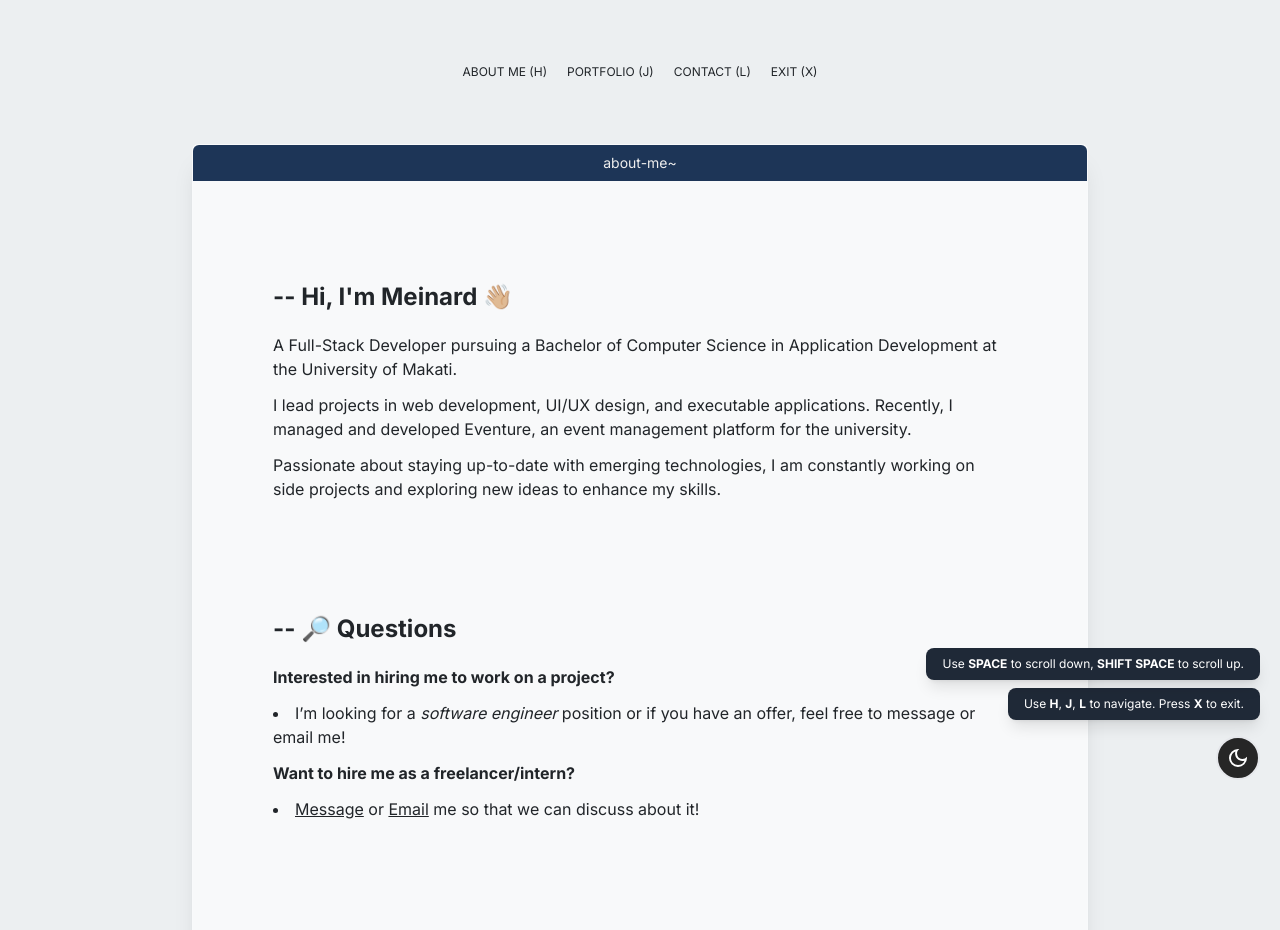
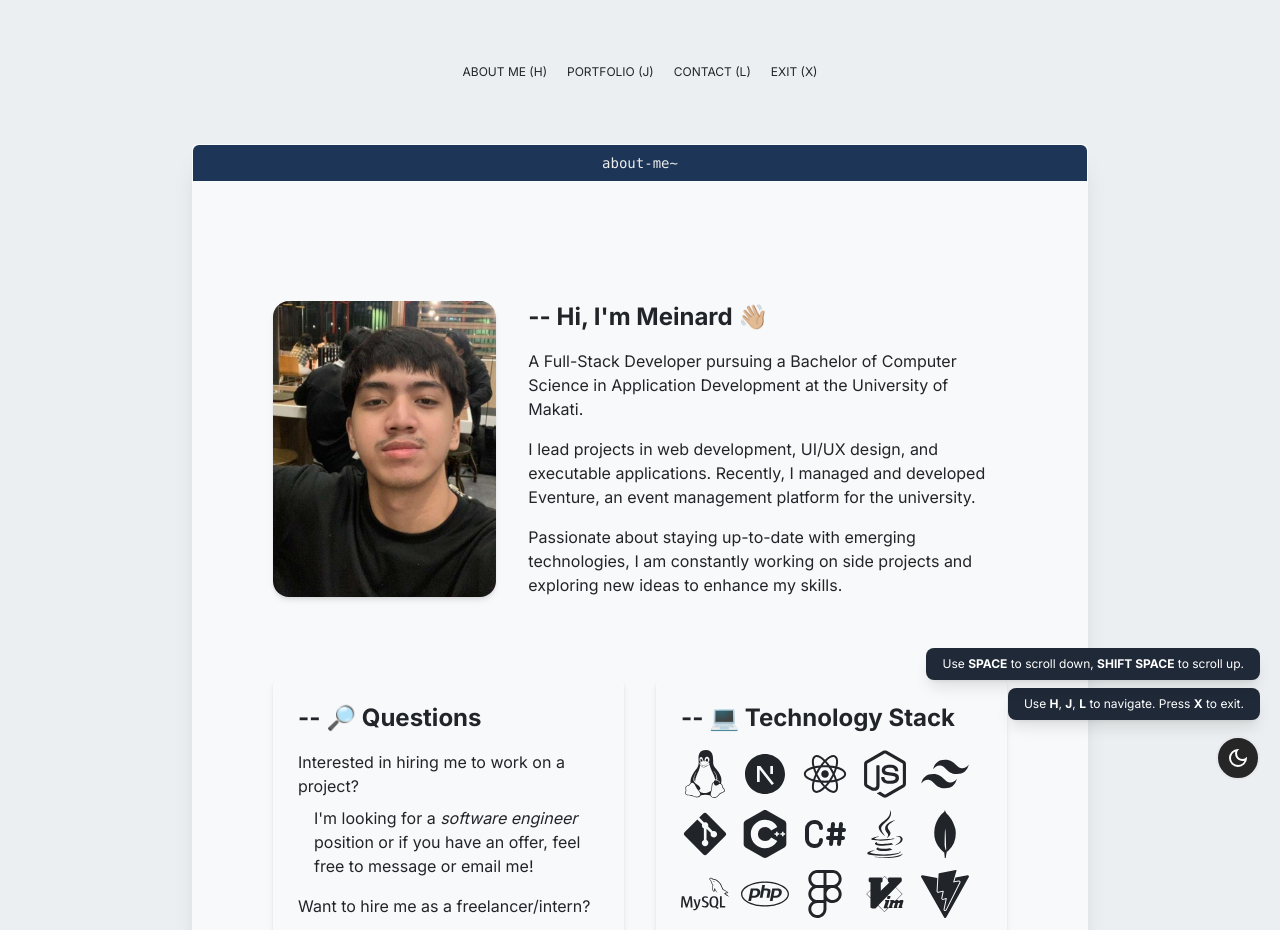
Before and after one commit to MeinardEdrei/Portfolio-Website, a Next.js app: page /About in a window 1280 px wide. Shown: the top 930 px of the page. Built offline with nearby package versions, Linux system fonts and the light colour scheme.

Commit message:
🎨 Enhanced UI/UX and added profile image

```diff
--- a/app/About/page.js
+++ b/app/About/page.js
@@ -1,33 +1,49 @@
 'use client'
 
 import Link from "next/link";
-import { RiNextjsFill } from "react-icons/ri";
-import { RiReactjsFill } from "react-icons/ri";
+import { RiNextjsFill, RiReactjsFill, RiTailwindCssFill } from "react-icons/ri";
 import { FaFigma, FaGitAlt, FaJava, FaLinux, FaNodeJs, FaPhp } from "react-icons/fa";
-import { RiTailwindCssFill } from "react-icons/ri";
 import { SiCloudinary, SiCplusplus, SiMysql, SiVite } from "react-icons/si";
 import { TbBrandCSharp } from "react-icons/tb";
 import { SiMongodb } from "react-icons/si";
 import { DiVim } from "react-icons/di";
 import { AiOutlineDotNet } from "react-icons/ai";
+import Image from "next/image";
 
-const page = () => {
+const AboutMePage = () => {
   return (
     <div>
       <section className="flex justify-center items-center">
-        <div className="bg-[var(--secondary-background)] shadow-xl border-[1px] border-white/15 md:w-[70%] w-[90%] h-full rounded-md"
+        <div
+          className="bg-[var(--secondary-background)] shadow-xl border-[1px] border-white/15 w-[90%] md:w-[70%] h-full rounded-md"
           style={{
             animation: "slide-in .3s ease-out forwards, wobble .5s ease-in-out .3s"
           }}
         >
-          <div className="flex justify-center items-center bg-[--primary] rounded-t-md p-2 text-sm text-[var(--text-inverted)]">about-me~</div>
-          <div className="md:px-10 py-20">
-            <div className="flex flex-col gap-28 p-5 md:px-10">
-              <div className="flex flex-col gap-5">
-                <h1 className="md:text-2xl text-lg font-semibold">
-                  -- Hi, I&apos;m Meinard 👋🏼
+          <div className="flex justify-center items-center bg-[--primary] rounded-t-md p-2 text-sm text-[var(--text-inverted)] font-mono">
+            about-me~
+          </div>
+
+          <div className="md:px-10 py-16 md:py-24">
+            <div className="p-6 md:px-10">
+              {/* Profile Section */}
+              <div className="grid grid-cols-1 md:grid-cols-12 gap-8 mb-20">
+                <div className="md:col-span-4 flex justify-center">
+                  <Image
+                    src="/pfp.png"
+                    width={250}
+                    height={250}
+                    alt="Profile Image"
+                    className="object-cover rounded-2xl shadow-md"
+                  />
+                </div>
+
+                <div className="md:col-span-8">
+                  <h1 className="text-xl md:text-2xl font-semibold mb-4">
+                    -- Hi, I'm Meinard 👋🏼
                   </h1>
-                <div className="flex flex-col gap-3">
+
+                  <div className="space-y-4">
                     <p>
                       A Full-Stack Developer pursuing a Bachelor of Computer Science in Application Development at the University of Makati.
                     </p>
@@ -40,31 +56,41 @@ const page = () => {
                     </p>
                   </div>
                 </div>
-              <div className="flex flex-col gap-5">
-                <h1 className="md:text-2xl text-lg font-semibold">
+              </div>
+
+              {/* Questions and Tech Stack Sections */}
+              <div className="grid grid-cols-1 md:grid-cols-2 gap-8">
+                {/* Questions Section */}
+                <div className="bg-[var(--secondary-background)] p-6 rounded-lg border-[1px] border-white/10 shadow-md">
+                  <h2 className="text-lg md:text-2xl font-semibold mb-4">
                     -- 🔎️ Questions
-                </h1>
-                <div className="flex flex-col gap-3">
-                  <h2>
-                    Interested in hiring me to work on a project?
                   </h2>
-                  <li>
-                    I’m looking for a <i>software engineer</i> position or if you have an offer, feel free to message or email me!
-                  </li>
-                  <h2>
-                    Want to hire me as a freelancer/intern?
-                  </h2>
-                  <li>
-                    <Link href="https://www.instagram.com/meinardedreii/" className="underline">Message</Link> or&nbsp;
-                    <Link href="/Contact" className="underline">Email</Link> me so that we can discuss about it!
-                  </li>
+
+                  <div className="space-y-4">
+                    <div>
+                      <h3 className="font-medium mb-2">Interested in hiring me to work on a project?</h3>
+                      <p className="ml-4">
+                        I'm looking for a <span className="italic">software engineer</span> position or if you have an offer, feel free to message or email me!
+                      </p>
+                    </div>
+
+                    <div>
+                      <h3 className="font-medium mb-2">Want to hire me as a freelancer/intern?</h3>
+                      <p className="ml-4">
+                        <Link href="https://www.instagram.com/meinardedreii/" className="underline">Message</Link> or{" "}
+                        <Link href="/Contact" className="underline">Email</Link> me so that we can discuss about it!
+                      </p>
                     </div>
                   </div>
-              <div className="flex flex-col gap-5">
-                <h1 className="md:text-2xl text-lg font-semibold">
+                </div>
+
+                {/* Technology Stack Section */}
+                <div className="bg-[var(--secondary-background)] p-6 rounded-lg border-[1px] border-white/10 shadow-md">
+                  <h2 className="text-lg md:text-2xl font-semibold mb-4">
                     -- 💻 Technology Stack
-                </h1>
-                <div className="flex flex-wrap gap-2 md:text-7xl text-5xl">
+                  </h2>
+
+                  <div className="flex flex-wrap gap-3 text-4xl md:text-5xl">
                     <FaLinux />
                     <RiNextjsFill />
                     <RiReactjsFill />
@@ -87,9 +113,10 @@ const page = () => {
               </div>
             </div>
           </div>
-      </section >
-    </div >
+        </div>
+      </section>
+    </div>
   );
 }
 
-export default page;
+export default AboutMePage;
--- a/app/Contact/page.js
+++ b/app/Contact/page.js
@@ -1,11 +1,10 @@
 'use client'
-
 import Link from "next/link";
 import { FaSquareXTwitter, FaSquareFacebook, FaSquareGithub, FaSquareInstagram } from "react-icons/fa6";
 import { AiFillTikTok } from "react-icons/ai";
 import { FaLinkedin } from "react-icons/fa";
 
-const page = () => {
+const ContactPage = () => {
   return (
     <div>
       <section className="flex justify-center items-center">
@@ -14,43 +13,43 @@ const page = () => {
             animation: "slide-in .3s ease-out forwards, wobble .5s ease-in-out .3s"
           }}
         >
-          <div className="flex justify-center items-center bg-[--primary] rounded-t-md p-2 text-sm text-[var(--text-inverted)]">contact~</div>
+          <div className="flex justify-center items-center bg-[--primary] rounded-t-md p-2 text-sm text-[var(--text-inverted)]">Contact</div>
           <div className="flex flex-col p-5 md:px-10">
             <div className="md:px-10 py-20">
               <div>
                 <h1 className="md:text-2xl text-lg font-semibold mb-5">
-                  -- 📥 Get in touch, let&apos;s talk.
+                  -- 🔗 Connect with Me
                 </h1>
                 <p>
-                  Feel free to send me an <Link href='https://mail.google.com/mail/?view=cm&fs=1&to=meinardsantoss@gmail.com' className="font-bold underline">email</Link> so that we can discuss things!
+                  I welcome the opportunity to discuss your project. Please contact me via <Link href='https://mail.google.com/mail/?view=cm&fs=1&to=meinardsantoss@gmail.com' className="font-medium underline">email</Link> to schedule a consultation.
                 </p>
               </div>
               <div className="flex flex-col gap-5 mt-16">
                 <h1 className="font-medium">
-                  -- 📲 Try my other social media platforms!
+                  -- 🔗 Professional Networks
                 </h1>
                 <div className="flex gap-2 md:text-3xl text-2xl">
-                  <Link href='https://www.instagram.com/meinardedreii/'>
+                  <Link href='https://www.instagram.com/meinardedreii/' aria-label="Instagram">
                     <FaSquareInstagram
                     />
                   </Link>
-                  <Link href='https://x.com/meinardedrei'>
+                  <Link href='https://x.com/meinardedrei' aria-label="X/Twitter">
                     <FaSquareXTwitter
                     />
                   </Link>
-                  <Link href='https://www.facebook.com/profile.php?id=100069723366579'>
+                  <Link href='https://www.facebook.com/profile.php?id=100069723366579' aria-label="Facebook">
                     <FaSquareFacebook
                     />
                   </Link>
-                  <Link href='https://github.com/MeinardEdrei'>
+                  <Link href='https://github.com/MeinardEdrei' aria-label="GitHub">
                     <FaSquareGithub
                     />
                   </Link>
-                  <Link href='https://www.tiktok.com/@meinardedrei'>
+                  <Link href='https://www.tiktok.com/@meinardedrei' aria-label="TikTok">
                     <AiFillTikTok
                     />
                   </Link>
-                  <Link href='https://www.linkedin.com/in/meinard-edrei-santos-8894532b7/'>
+                  <Link href='https://www.linkedin.com/in/meinard-edrei-santos-8894532b7/' aria-label="LinkedIn">
                     <FaLinkedin
                     />
                   </Link>
@@ -60,8 +59,8 @@ const page = () => {
           </div>
         </div>
       </section>
-    </div >
+    </div>
   );
 }
 
-export default page;
+export default ContactPage;
--- a/components/ui/timeline.js
+++ b/components/ui/timeline.js
@@ -37,7 +37,7 @@ export const Timeline = ({
       ref={containerRef}>
       <div className="max-w-7xl mx-auto py-20 px-4 md:px-8 lg:px-10">
         <h2 className="text-lg md:text-4xl mb-4 text-black dark:text-white max-w-4xl">
-          My Developer Journey
+          -- 💻 My Developer Journey
         </h2>
         <p
           className="text-neutral-700 dark:text-neutral-300 text-sm md:text-base max-w-sm">
```
Also changed, not shown: app/Portfolio/page.js (+35 -14 lines), public/pfp.png (added). Lines whose indentation alone changed are shown as unchanged.
